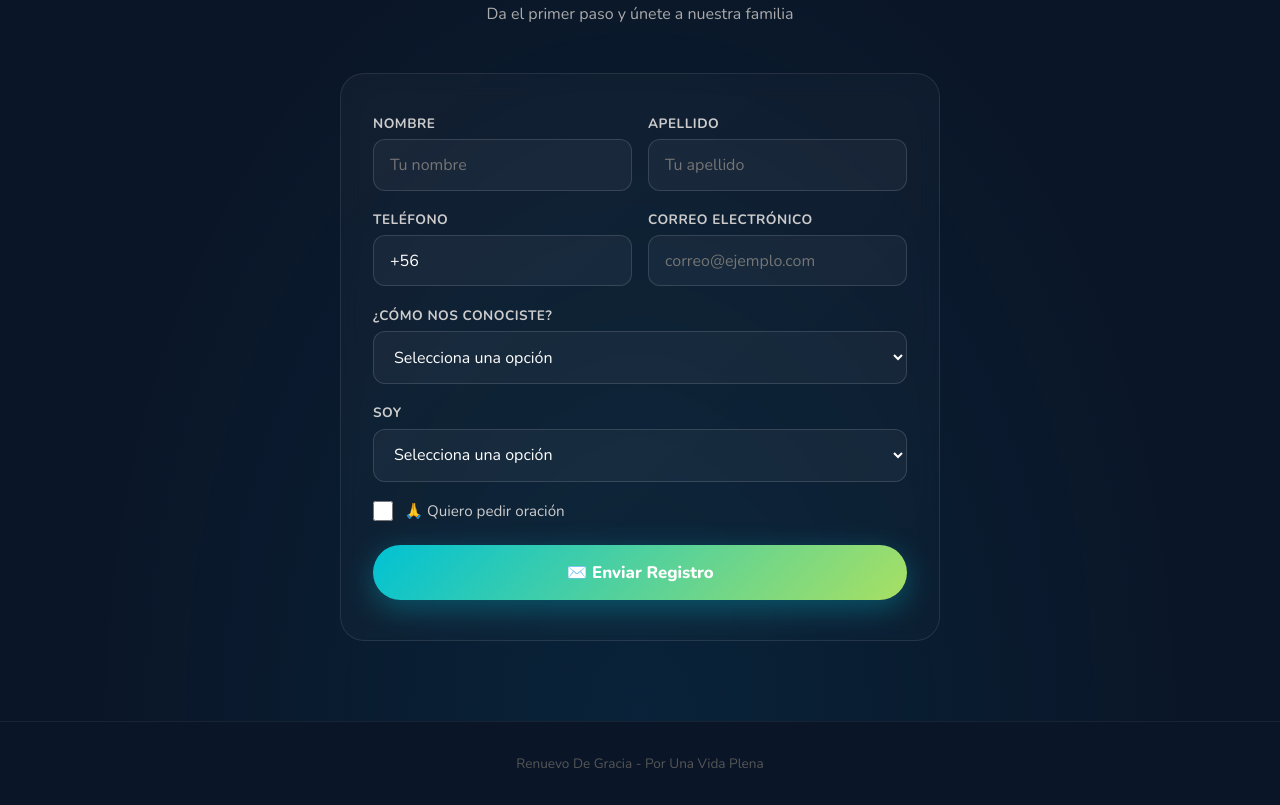
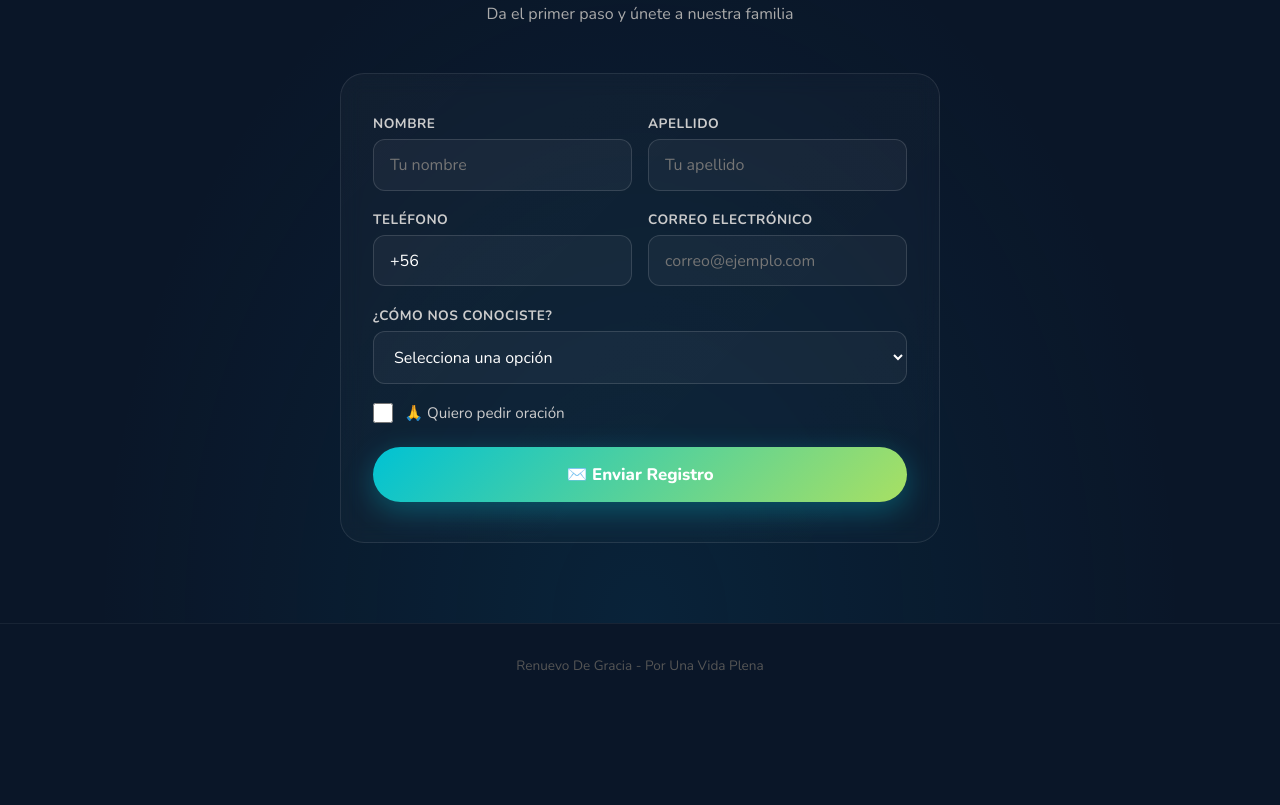
Before and after one commit to renuevocontacto-cl/Registro_Renuevo, a plain HTML site: page index.html in a window 1280 px wide. Shown: the part 2421-3226 px from the top of the page. After the commit the page ends 3128 px from the top, so only its background shows below. Drawn offline with nearby package versions, Linux system fonts and the light colour scheme; a web font is replaced by a local one.

Commit message:
Quitar el campo Hombre/Mujer del formulario
Co-Authored-By: Claude Opus 5.5 <noreply@anthropic.com>

```diff
--- a/index.html
+++ b/index.html
@@ -584,15 +584,6 @@
         </select>
       </div>
 
-      <div class="form-group">
-        <label>Soy</label>
-        <select id="sexo">
-          <option value="">Selecciona una opción</option>
-          <option value="H">Hombre</option>
-          <option value="M">Mujer</option>
-        </select>
-      </div>
-
       <label class="oracion-check">
         <input type="checkbox" id="pidoracion" onchange="toggleOracion(this)" />
         <span>🙏 Quiero pedir oración</span>
@@ -709,12 +700,6 @@
         return;
       }
 
-      const sexo = document.getElementById('sexo').value;
-      if (!sexo) {
-        alert('Por favor indica si eres hombre o mujer.');
-        return;
-      }
-
       const pidoracion = document.getElementById('pidoracion').checked;
       const registro = {
         nombre,
@@ -722,7 +707,6 @@
         telefono: document.getElementById('telefono').value.trim().replace(/[^+0-9]/g, ''),
         email: document.getElementById('email').value.trim(),
         como: document.getElementById('como').value,
-        sexo,
         sede: 'Puerto Montt',
         oracion: pidoracion,
         motivoOracion: pidoracion ? document.getElementById('oracion').value.trim() : '',
```
